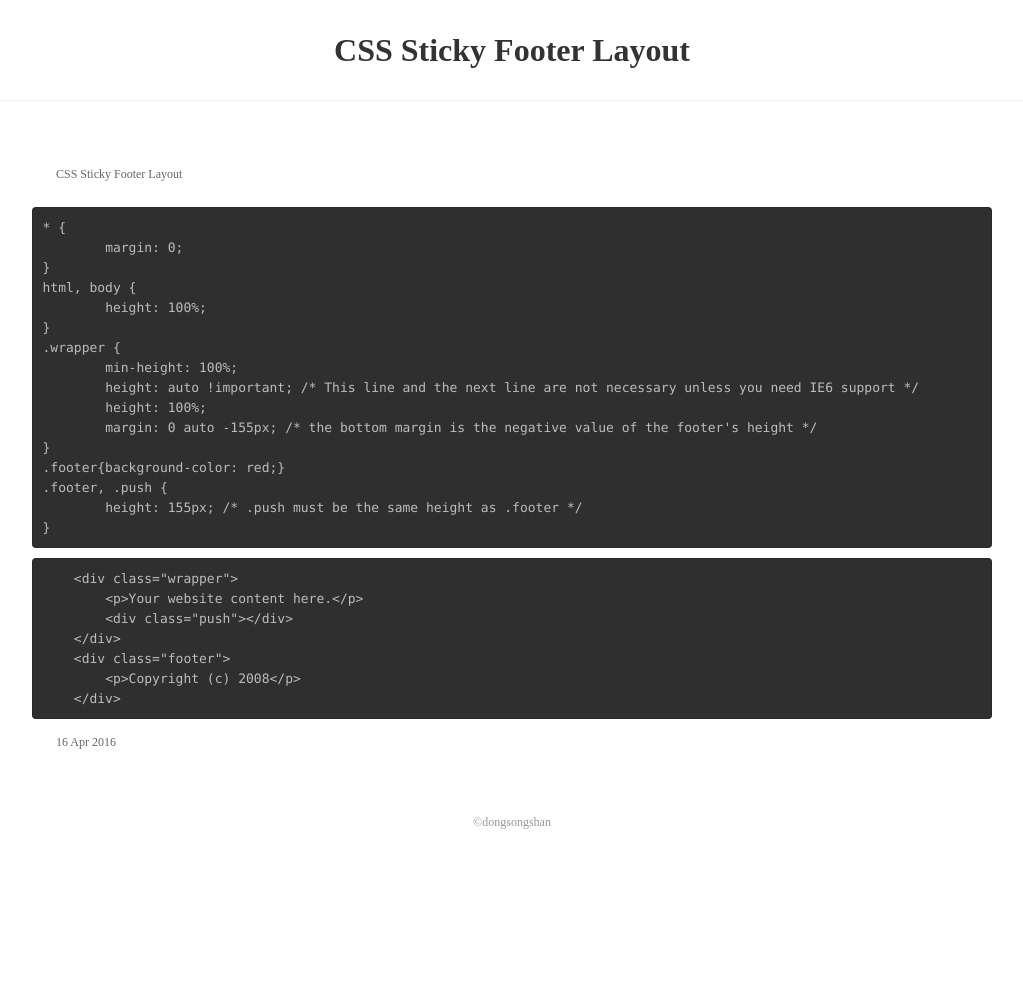
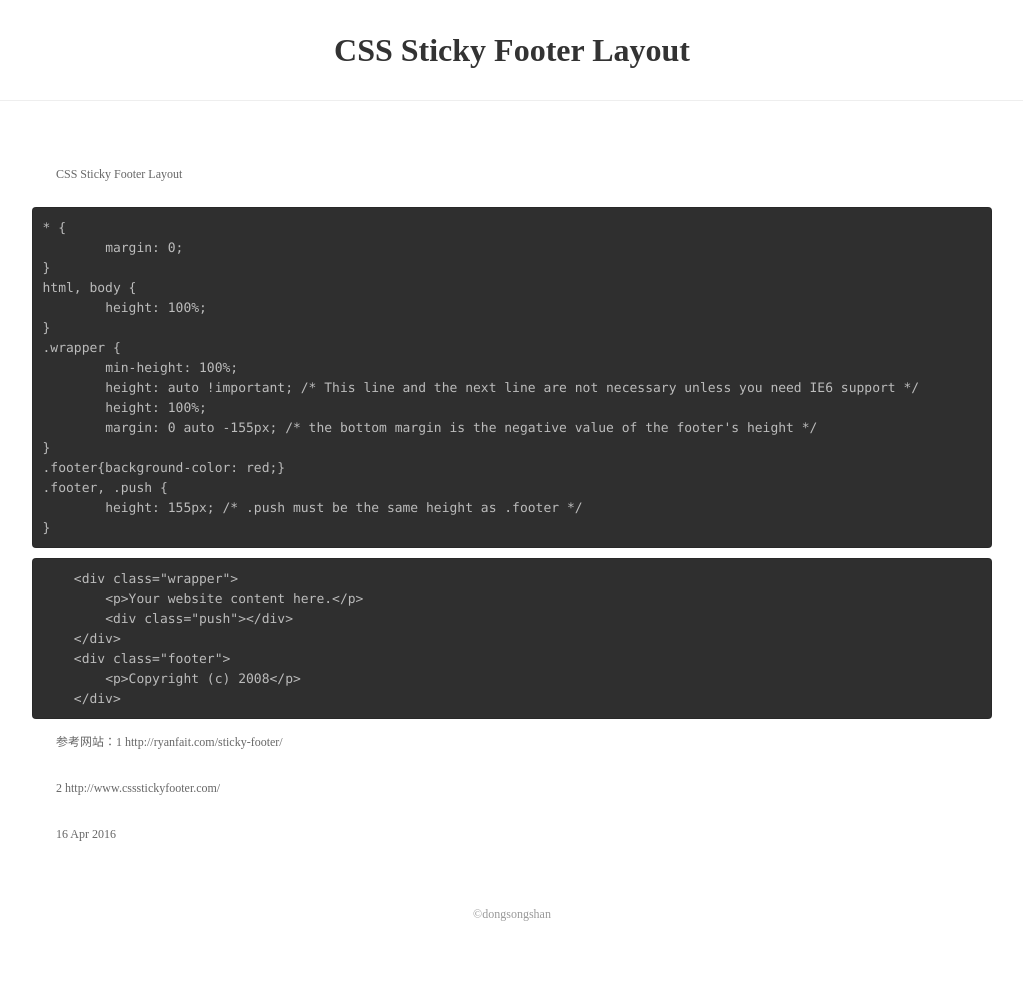
Before and after one commit to dongsongshan/dongsongshan.github.io, a Jekyll site: the page built from _posts/2016-04-16-csstickyfooter.html, in a window 1280 px wide. Shown: the whole page, without its empty margins (128-1151 px from the left). Built offline with Jekyll 4.4.1, drawn with Linux system fonts in a browser that asks for light colours; before the commit the page ends 900 px from its top, so only the background shows below that.

Commit message:
Update 2016-04-16-csstickyfooter.html

```diff
--- a/_posts/2016-04-16-csstickyfooter.html
+++ b/_posts/2016-04-16-csstickyfooter.html
@@ -37,5 +37,8 @@ html, body {
 </pre>
 
 
+<p>参考网站：1 http://ryanfait.com/sticky-footer/</p>
+<p>2 http://www.cssstickyfooter.com/</p>
+
 
 <p>{{ page.date | date_to_string }}</p>
```
